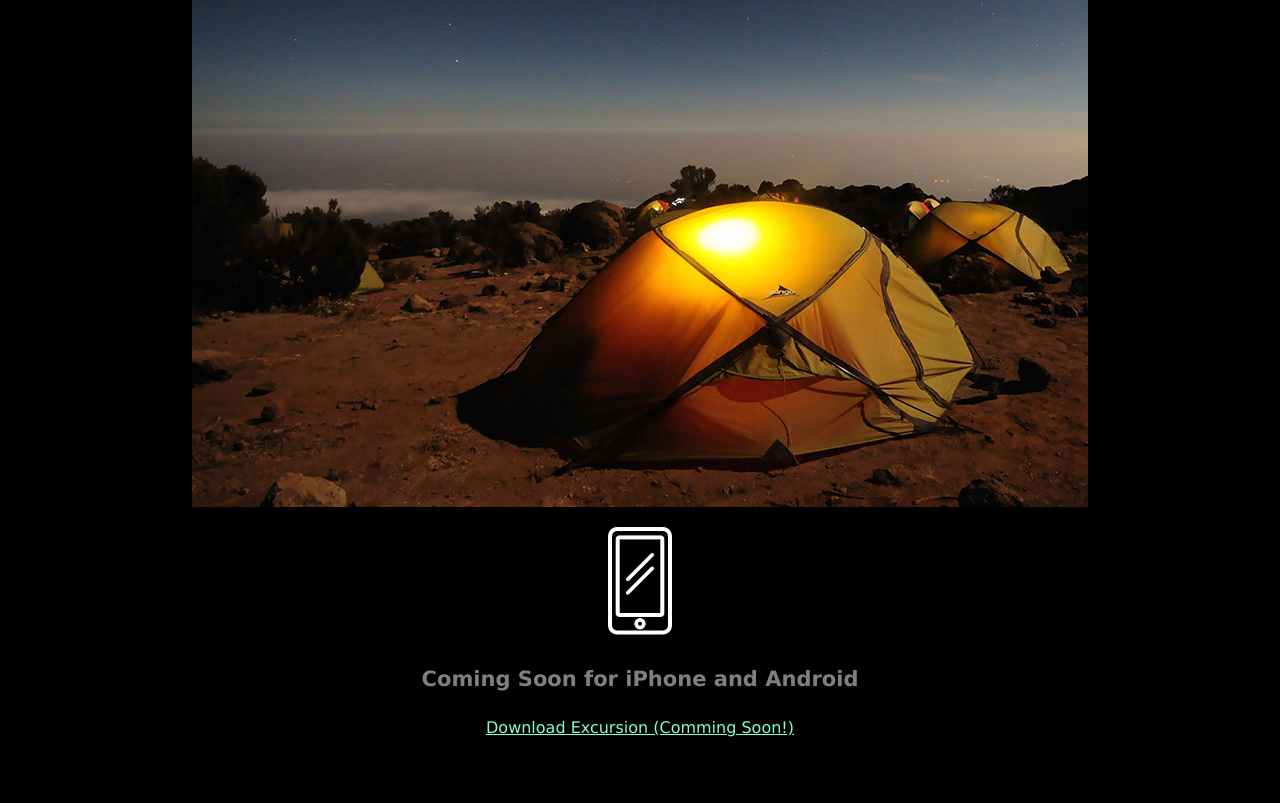
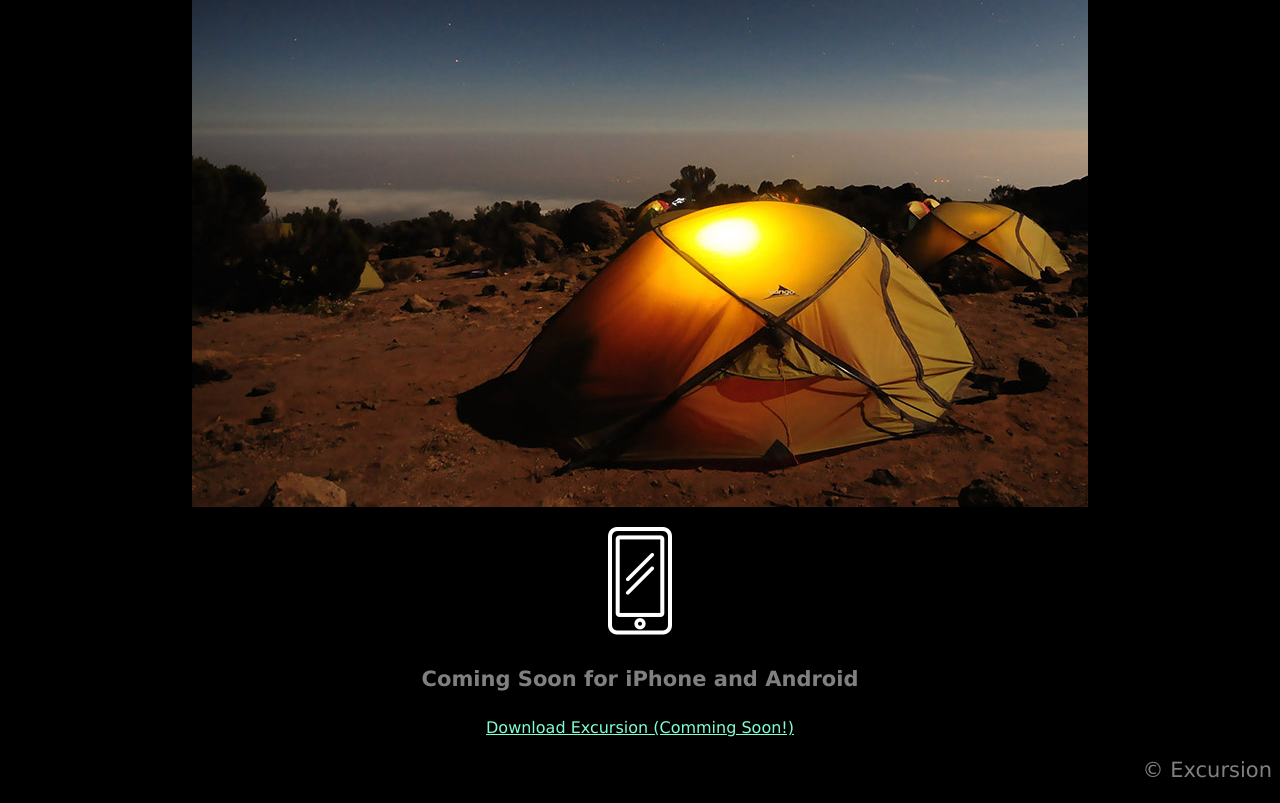
Before and after one commit to beyzaediss/excursion, a plain HTML site: page index.html in a window 1280 px wide. Shown: the part 505-1308 px from the top of the page. Before the commit the page ends 1258 px from the top, so only its background shows below. Drawn offline with Linux system fonts and the light colour scheme.

Commit message:
Final psuh

```diff
--- a/index.html
+++ b/index.html
@@ -22,6 +22,7 @@
     <p><img src="/resources/css/images/phone.png"></p>
     <h4 class="header--sub-header">Coming Soon for iPhone and Android</h4>
     <p><a class="link--cta" href="#">Download Excursion (Comming Soon!)</a></p>
+    <p class="footer-copyright">© Excursion</p>
 </body>
 
 </html>
--- a/resources/css/style.css
+++ b/resources/css/style.css
@@ -27,3 +27,10 @@ body {
     color: gray;
     font-size: 21px;
 }
+
+/*FOOTER*/
+.footer-copyright {
+    font-size: 21px;
+    color: grey;
+    text-align: right;
+}
```
